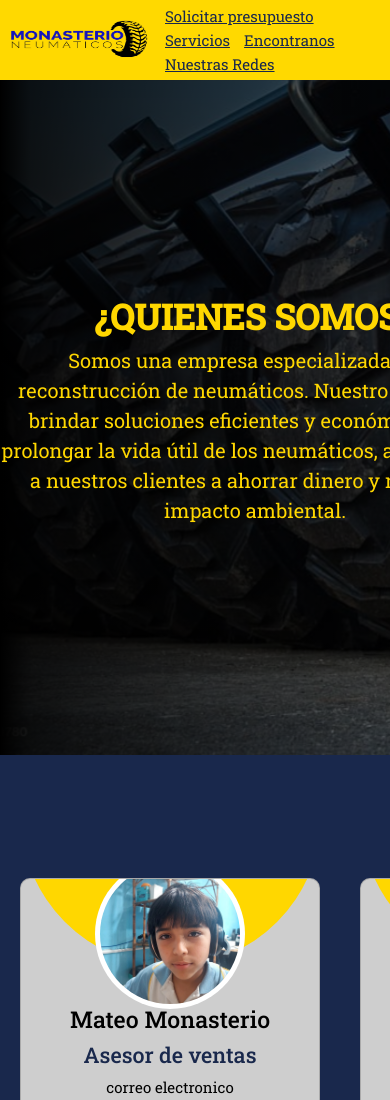
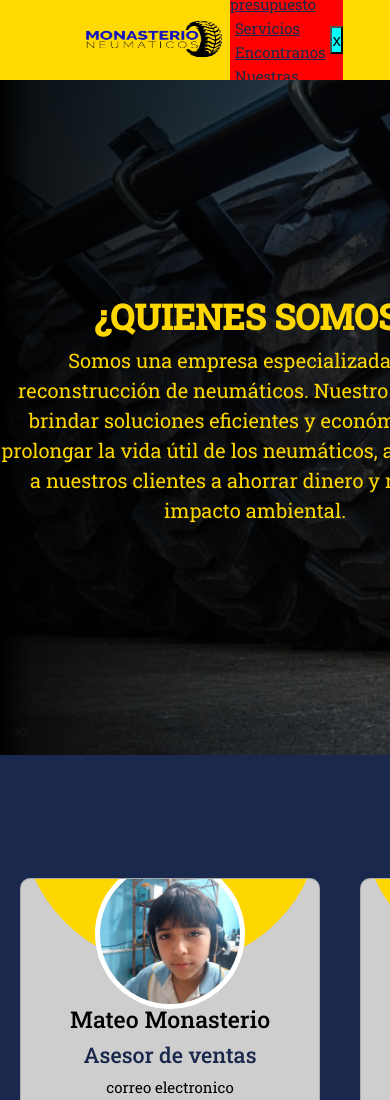
Before and after one commit to MonasterioM/Pagina-Monasterio-Neumaticos, a website: page index.html in a window 390 px wide. Shown: the top 1100 px of the page. Drawn offline with nearby package versions, Linux system fonts and the light colour scheme.

Commit message:
ultimos-cambios

```diff
--- /dev/null
+++ b/header.js
@@ -0,0 +1 @@
+const btnCloseMenu = document.getElementById("menu-btn-close");
--- a/index.html
+++ b/index.html
@@ -10,16 +10,17 @@
 <body>
     <section class="conteiner">
         <header>
+          <div class="logo">
+              <a href=""><img src="./img/WhatsApp_Image_2023-10-06_at_10.48.12__1_-removebg-preview-removebg-preview.png" alt=""></a>
+          </div>
             <nav>
-                <div class="logo">
-                    <a href=""><img src="./img/WhatsApp_Image_2023-10-06_at_10.48.12__1_-removebg-preview-removebg-preview.png" alt=""></a>
-                </div>
                 <div class="nav-1">
                     <a href="">Solicitar presupuesto</a>
                     <a href="">Servicios</a>
                     <a href="">Encontranos</a>
                     <a href="">Nuestras Redes</a>
                 </div>
+                <button id="menu-btn-close" class="menu-btn-close">x</button>
             </nav>
         </header>
         <main>
--- a/scss/components/header.scss
+++ b/scss/components/header.scss
@@ -1,30 +1,54 @@
 @import "../base/variables";
 @import url('https://fonts.googleapis.com/css2?family=Noto+Sans:wght@300&family=Roboto+Slab&display=swap');
-header{
+
+header {
   background-color: #ffd900;
   width: 100%;
   height: 5rem;
-    nav{
+  padding-left: 5rem;
+  padding-right: 5rem;
   display: flex;
-        justify-content: space-between;
+  justify-content: space-between ;
   align-items: center;
-        height: 100%;
-        .logo{
-            a{
-                img{
+    .logo {
+      a {
+        img {
           width: 150px;
           height: 42.86px;
         }
       }
     }
-        div{
-            a{
+
+  nav {
+    display: flex;
+    justify-content: space-between;
+    align-items: center;
+    height: 100%;
+    .menu-btn-close{
+      display: block;
+    }
+      div {
+        a {
           font-family: $font;
           font-size: 15px;
-                text-decoration:underline;
+          text-decoration: underline;
           color: $color-primary;
           margin: 5px;
         }
       }
   }
 }
+
+
+
+@media (max-width: 950px) {
+
+nav {
+  background-color: red;
+  .menu-btn-close{
+    display: none;
+    background-color: aqua;
+  }
+}
+
+}
```
Also changed, not shown: app.js (line endings or trailing spaces), css/style.css. Lines whose indentation alone changed are shown as unchanged.
